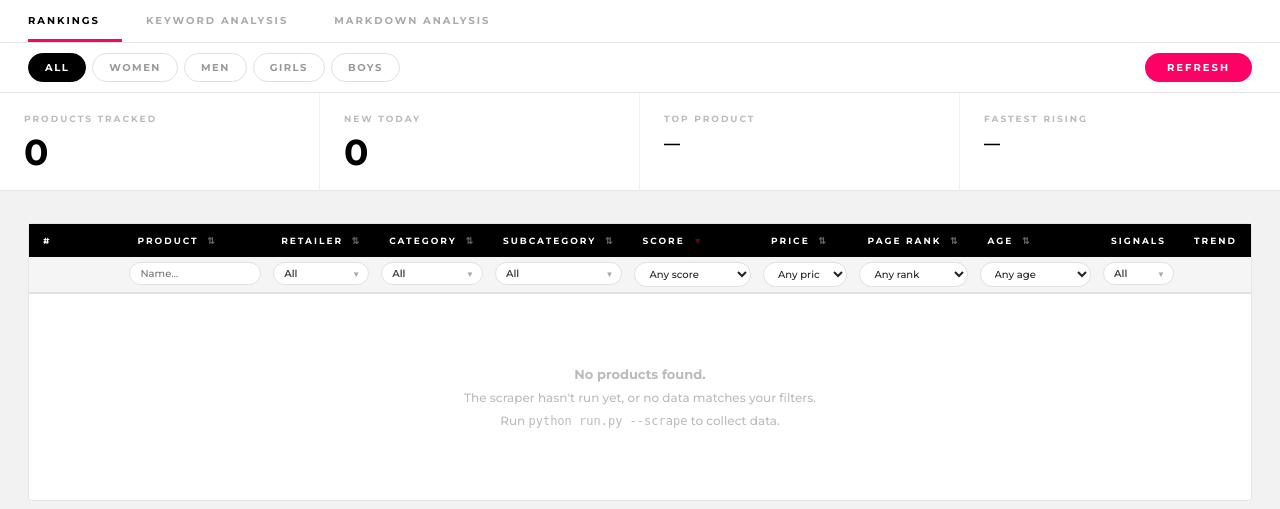
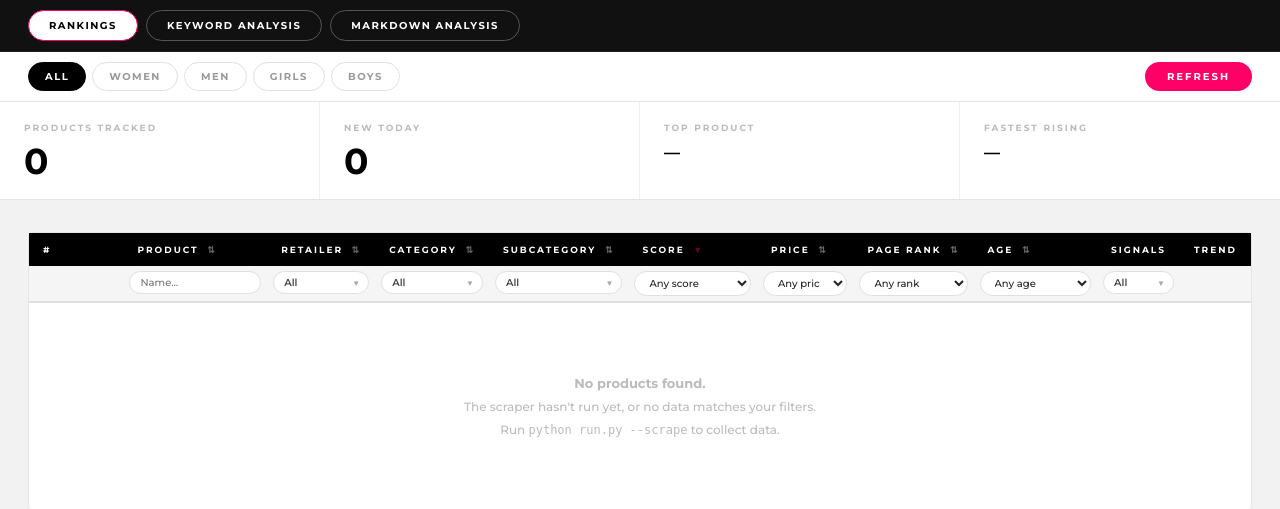
Before and after one commit to ShoeDataAutomatic/mrd-tracker, a Flask app: page / in a window 1280 px wide. Shown: the part 50-559 px from the top of the page. Run offline with Flask 3, Linux system fonts and the light colour scheme; data that the repository does not hold is empty.

Commit message:
Tab redesign: pill style, white/pink active, fix keyword and markdown active state bug

```diff
--- a/dashboard/templates/index.html
+++ b/dashboard/templates/index.html
@@ -32,15 +32,24 @@
     .header-meta .time   { color: #fff; }
 
     /* ── Tab bar ── */
-    .tab-bar { background: #fff; border-bottom: 1px solid #e5e5e5; padding: 0 28px; display: flex; }
+    .tab-bar {
+      background: #111;
+      border-bottom: 1px solid #1f1f1f;
+      padding: 10px 28px;
+      display: flex;
+      gap: 8px;
+    }
     .tab-btn {
-      background: none; border: none; border-bottom: 3px solid transparent;
-      padding: 14px 22px 12px 0; margin-right: 24px;
-      font-size: 10px; font-weight: 700; letter-spacing: 2px; text-transform: uppercase;
-      font-family: 'Montserrat', sans-serif; color: #aaa; cursor: pointer;
+      background: transparent;
+      border: 1.5px solid #555;
+      border-radius: 24px;
+      padding: 8px 20px;
+      font-size: 10px; font-weight: 700; letter-spacing: 1.5px; text-transform: uppercase;
+      font-family: 'Montserrat', sans-serif;
+      color: #fff; cursor: pointer; white-space: nowrap;
     }
-    .tab-btn.active { color: #000; border-bottom-color: #ff0066; }
-    .tab-btn:hover  { color: #000; }
+    .tab-btn.active { background: #fff; border-color: #ff0066; color: #000; }
+    .tab-btn:hover:not(.active) { border-color: #aaa; }
 
     /* ── Controls bar ── */
     .controls {
@@ -272,9 +281,9 @@
 
 <!-- ═══ TAB BAR ═══ -->
 <div class="tab-bar">
-  <button class="tab-btn active" onclick="switchTab('rankings')">Rankings</button>
-  <button class="tab-btn" onclick="switchTab('keywords')">Keyword analysis</button>
-  <button class="tab-btn" onclick="switchTab('markdown')">Markdown analysis</button>
+  <button class="tab-btn active" data-tab="rankings" onclick="switchTab('rankings')">Rankings</button>
+  <button class="tab-btn" data-tab="keywords" onclick="switchTab('keywords')">Keyword analysis</button>
+  <button class="tab-btn" data-tab="markdown" onclick="switchTab('markdown')">Markdown analysis</button>
 </div>
 
 <!-- ═══════════════════════ RANKINGS TAB ═══════════════════════ -->
@@ -781,7 +790,7 @@ function switchTab(name) {
   document.getElementById('tab-keywords').style.display = name === 'keywords' ? '' : 'none';
   document.getElementById('tab-markdown').style.display = name === 'markdown' ? '' : 'none';
   document.querySelectorAll('.tab-btn').forEach(b =>
-    b.classList.toggle('active', b.textContent.trim().toLowerCase().startsWith(name)));
+    b.classList.toggle('active', b.dataset.tab === name));
   if (name === 'keywords' && allKeywords.length === 0) loadKeywords();
   if (name === 'markdown' && allMarkdown.length === 0) loadMarkdown();
 }
```
